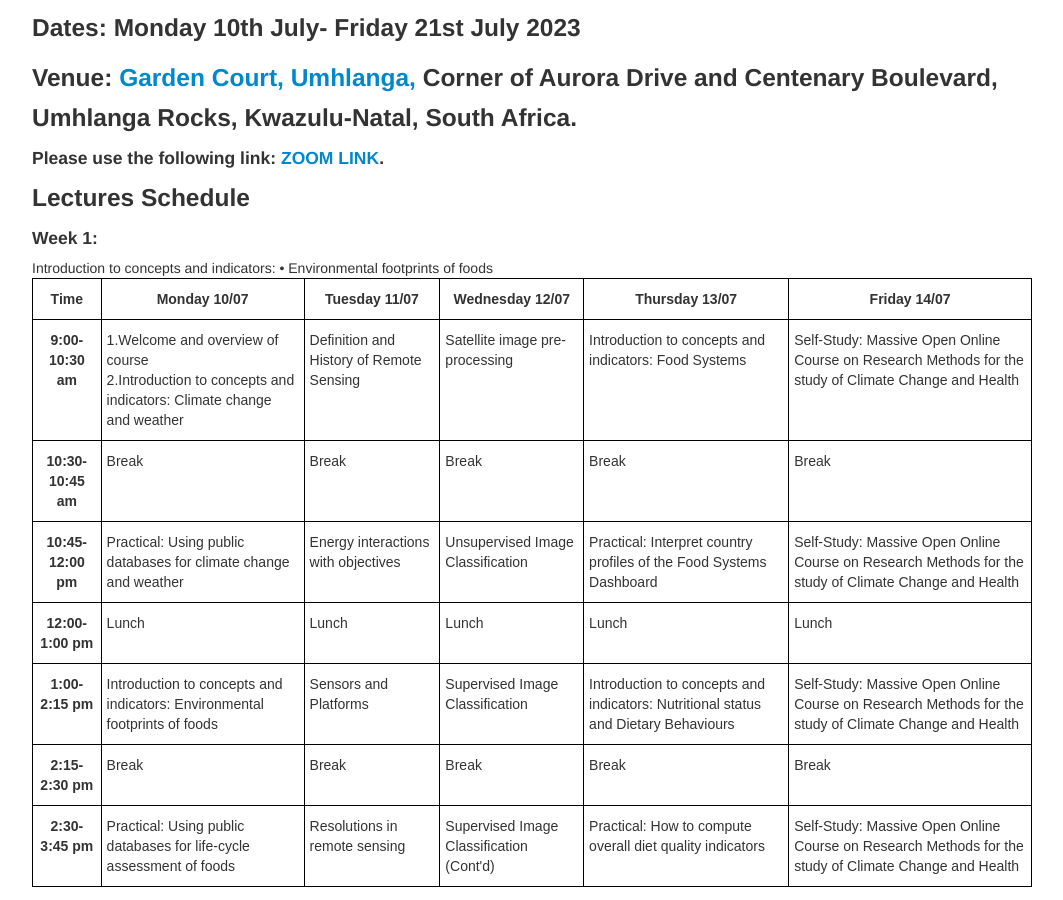
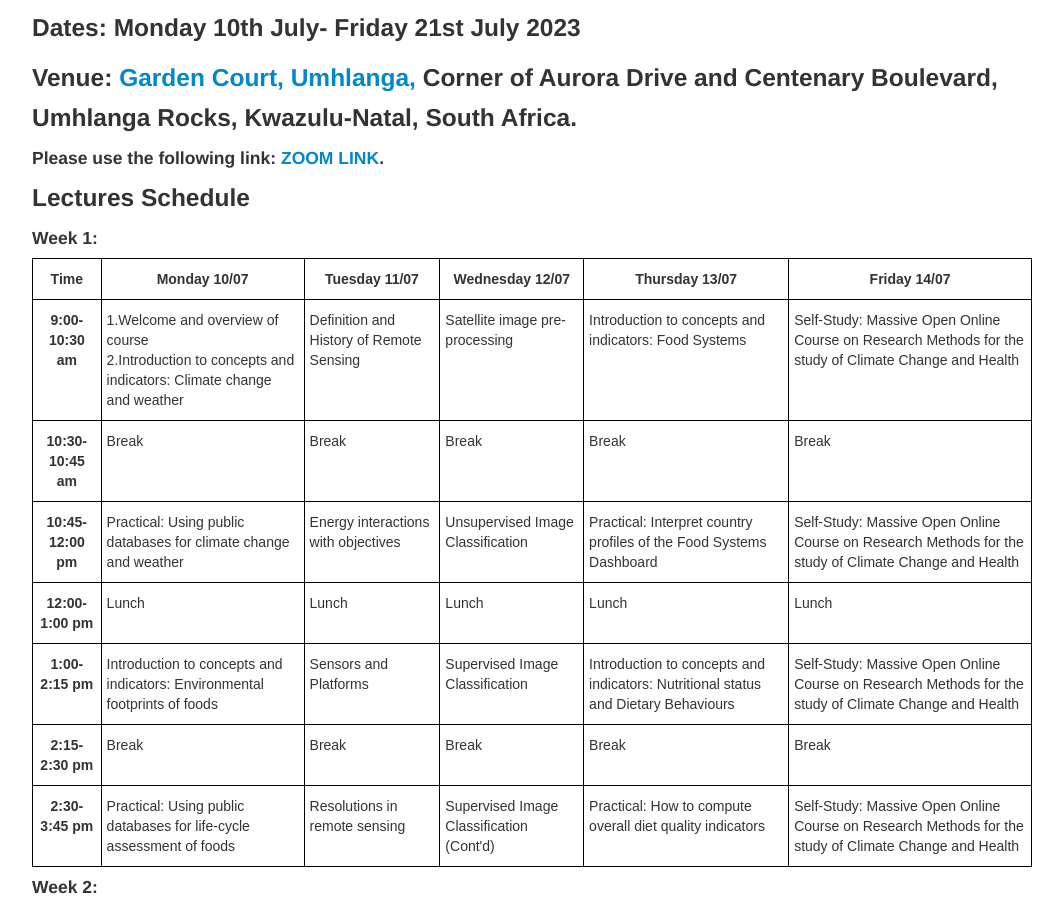
Before and after one commit to ccfscourseukzn/ccfscourseukzn.github.io, a Jekyll site: the page built from index.md, in a window 1280 px wide and 900 px high, scrolled down 454 px. Shown: the whole window, without its empty margins (108-1171 px from the left). Built offline with Jekyll 4.4.1, drawn with Linux system fonts in a browser that asks for light colours.

Commit message:
Update index.md

```diff
--- a/index.md
+++ b/index.md
@@ -74,8 +74,7 @@ title: Climate Change, Food System and Remote Sensing
     <td class="tg-0lax">Lunch</td>
 
   </tr>
-  Introduction to concepts and indicators:
-•	Environmental footprints of foods
+
   <tr>
     <td class="tg-amwm">1:00-2:15 pm</td>
     <td class="tg-0lax">Introduction to concepts and indicators: Environmental footprints of foods </td>
```
